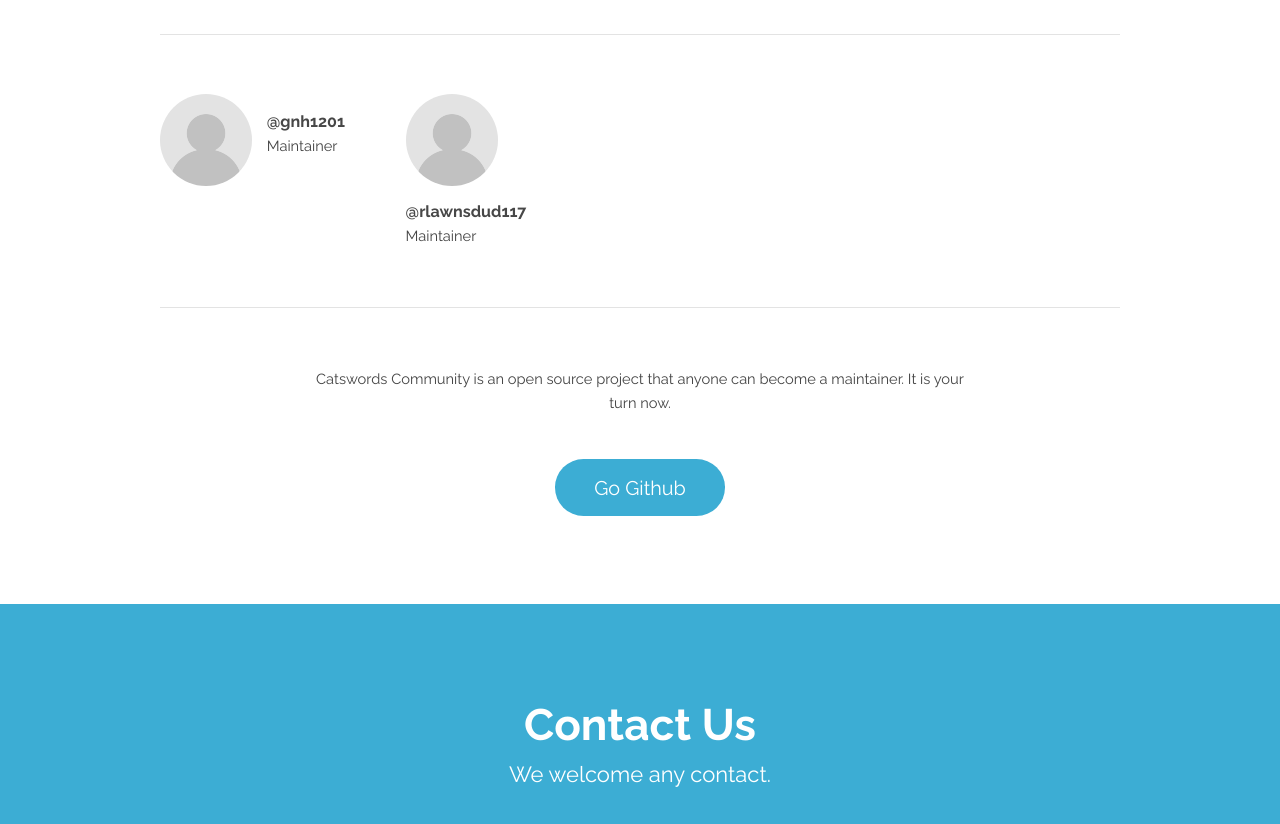
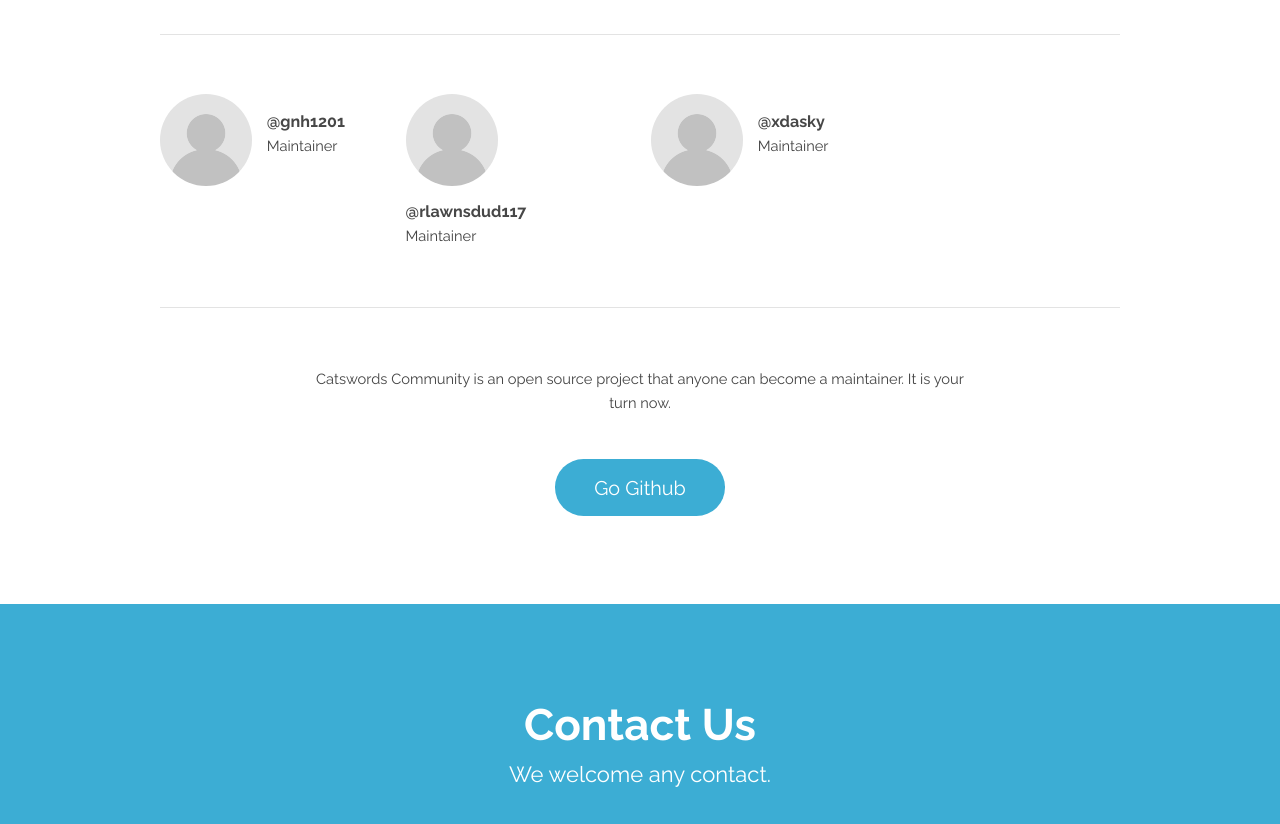
Before and after one commit to catswords/catswords.com, a plain HTML site: page index.html in a window 1280 px wide. Shown: the part 1547-2371 px from the top of the page. Drawn offline with Linux system fonts and the light colour scheme.

Commit message:
modify maintainers

```diff
--- a/index.html
+++ b/index.html
@@ -103,6 +103,11 @@
 							<section class="3u 6u$(medium) 12u$(xsmall) profile">
 								<img src="images/profile_placeholder.gif" alt="" />
 								<h4>@rlawnsdud117</h4>
+								<p>Maintainer</p>
+							</section>
+							<section class="3u 6u$(medium) 12u$(xsmall) profile">
+								<img src="images/profile_placeholder.gif" alt="" />
+								<h4>@xdasky</h4>
 								<p>Maintainer</p>
 							</section>
 						</div>
```
